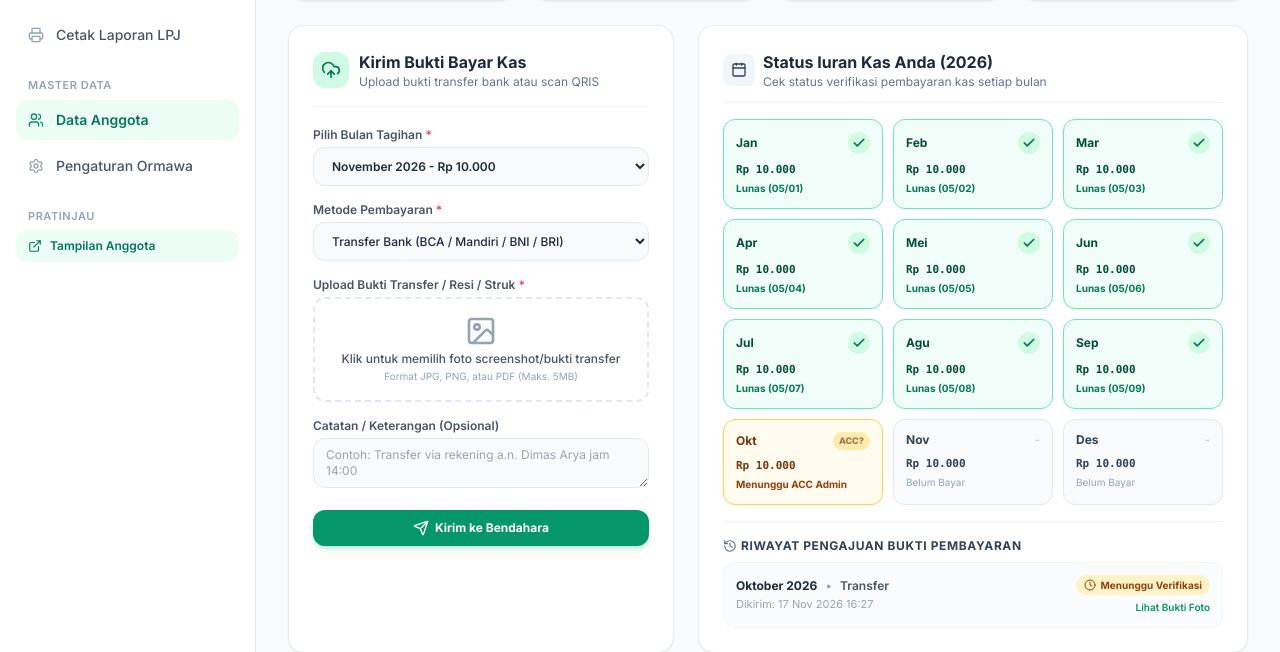
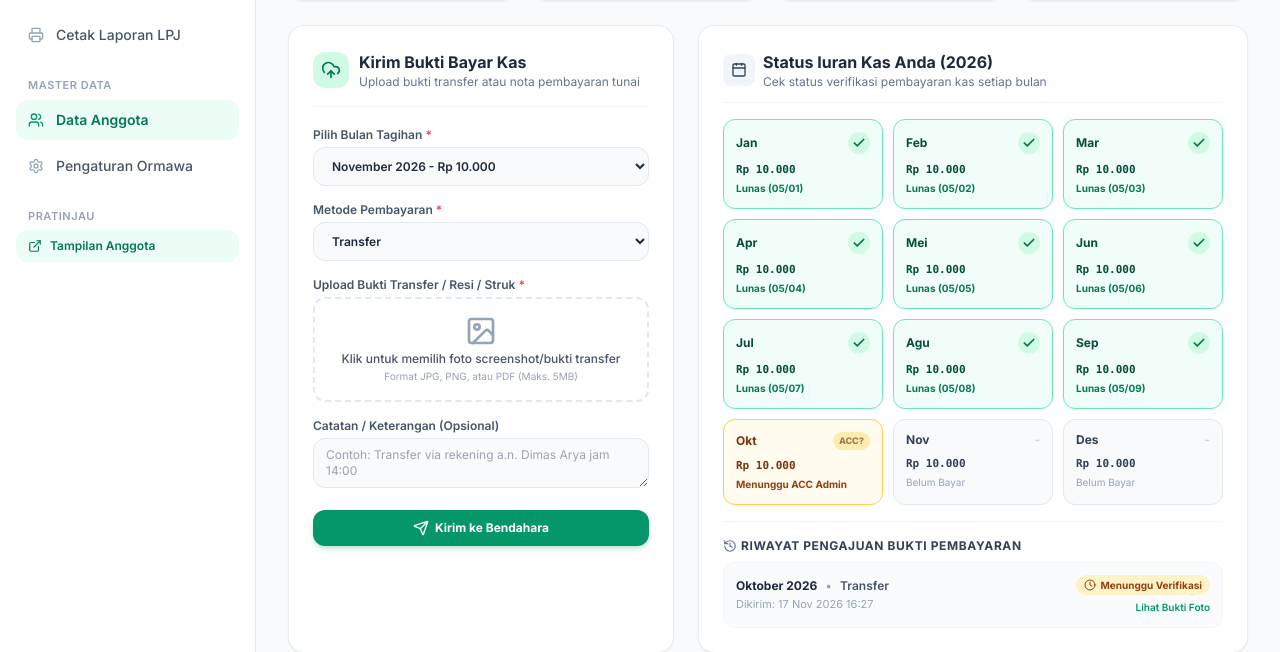
Before and after one commit to gitaxxxxxxxx/ANGGITAONLY, a Django app: page /portal-anggota/ in a window 1280 px wide. Shown: the part 411-1063 px from the top of the page. Run offline with Django 5.2, Linux system fonts and the light colour scheme; data comes from the database, SQL or seed files in the repository; both versions use the stored data as it was after the commit; some libraries are stand-ins or nearby versions.

Commit message:
refactor: Simplify payment methods to only Transfer and Tunai

```diff
--- a/kas_app/models.py
+++ b/kas_app/models.py
@@ -172,9 +172,8 @@ class IuranKas(models.Model):
         ('belum_lunas', 'Belum Lunas'),
     ]
     METODE_CHOICES = [
+        ('Transfer', 'Transfer'),
         ('Tunai', 'Tunai'),
-        ('Transfer Bank', 'Transfer Bank'),
-        ('QRIS', 'QRIS'),
     ]
 
     anggota = models.ForeignKey(Anggota, on_delete=models.CASCADE, related_name='iuran_list')
@@ -182,7 +181,7 @@ class IuranKas(models.Model):
     status = models.CharField(max_length=20, choices=STATUS_CHOICES, default='belum_lunas')
     nominal_dibayar = models.DecimalField(max_digits=12, decimal_places=2, default=0)
     tanggal_bayar = models.DateField(null=True, blank=True)
-    metode_pembayaran = models.CharField(max_length=30, choices=METODE_CHOICES, default='Tunai')
+    metode_pembayaran = models.CharField(max_length=30, choices=METODE_CHOICES, default='Transfer')
     catatan = models.CharField(max_length=200, blank=True, default='')
     transaksi = models.ForeignKey(Transaksi, on_delete=models.SET_NULL, null=True, blank=True, related_name='iuran_terkait')
 
@@ -203,15 +202,14 @@ class PengajuanIuran(models.Model):
         ('ditolak', 'Ditolak'),
     ]
     METODE_CHOICES = [
-        ('Transfer Bank', 'Transfer Bank'),
-        ('QRIS', 'QRIS Kas Ormawa'),
+        ('Transfer', 'Transfer'),
         ('Tunai', 'Tunai'),
     ]
 
     anggota = models.ForeignKey(Anggota, on_delete=models.CASCADE, related_name='pengajuan_list')
     periode = models.ForeignKey(PeriodeKas, on_delete=models.CASCADE, related_name='pengajuan_list')
     nominal = models.DecimalField(max_digits=12, decimal_places=2)
-    metode_pembayaran = models.CharField(max_length=30, choices=METODE_CHOICES, default='Transfer Bank')
+    metode_pembayaran = models.CharField(max_length=30, choices=METODE_CHOICES, default='Transfer')
     bukti_transfer = models.FileField(upload_to='bukti_transfer_anggota/')
     catatan = models.TextField(blank=True, default='')
     status = models.CharField(max_length=20, choices=STATUS_CHOICES, default='menunggu')
--- a/kas_app/views.py
+++ b/kas_app/views.py
@@ -23,7 +23,7 @@ from .models import (
 # ==========================================
 # HELPER FUNCTIONS
 # ==========================================
-def generate_mock_transfer_receipt(anggota, periode, metode='Transfer Bank', catatan=''):
+def generate_mock_transfer_receipt(anggota, periode, metode='Transfer', catatan=''):
     """Membuat resi transfer visual otomatis jika tidak ada file fisik yang diunggah."""
     try:
         from PIL import Image, ImageDraw, ImageFont
@@ -37,7 +37,7 @@ def generate_mock_transfer_receipt(anggota, periode, metode='Transfer Bank', cat
         img = Image.new('RGB', (w, h), color='#F8FAFC')
         draw = ImageDraw.Draw(img)
 
-        header_color = '#00529C' if 'BCA' in metode else ('#16A34A' if 'QRIS' in metode else '#1E3A8A')
+        header_color = '#00529C' if 'Transfer' in metode else '#1E3A8A'
         draw.rectangle([0, 0, w, 110], fill=header_color)
         draw.rounded_rectangle([25, 80, w-25, h-40], radius=20, fill='#FFFFFF', outline='#E2E8F0', width=2)
 
@@ -58,7 +58,7 @@ def generate_mock_transfer_receipt(anggota, periode, metode='Transfer Bank', cat
         draw.text((35, 40), f'{metode.upper()}', fill='#FFFFFF', font=font_head)
         draw.text((w-180, 45), 'RESI RESMI', fill='#E0F2FE', font=font_sm)
 
-        draw.text((w//2, 215), 'TRANSFER BERHASIL', fill='#0F172A', font=font_xl, anchor='mm')
+        draw.text((w//2, 215), 'PEMBAYARAN BERHASIL', fill='#0F172A', font=font_xl, anchor='mm')
         now_str = timezone.now().strftime('%d %b %Y %H:%M WIB')
         draw.text((w//2, 250), now_str, fill='#64748B', font=font_sm, anchor='mm')
 
@@ -72,8 +72,8 @@ def generate_mock_transfer_receipt(anggota, periode, metode='Transfer Bank', cat
             ('No. Referensi', f'TRF{int(timezone.now().timestamp())}'),
             ('Nama Pengirim', anggota.nama),
             ('NIM Mahasiswa', anggota.nim),
-            ('Penerima', 'BEM FASILKOM UI (KAS UTAMA)'),
-            ('Bank Tujuan', 'BCA (014) - Rek. 8820192831'),
+            ('Penerima', 'KAS BENDAHARA ORMAWA'),
+            ('Metode Pembayaran', metode),
             ('Peruntukan', f'Iuran Kas {periode.nama_periode}'),
             ('Catatan', catatan or 'Tanpa catatan tambahan'),
             ('Status', 'BERHASIL / SUKSES'),
@@ -516,7 +516,7 @@ def iuran_matrix_view(request):
                     'nominal': nominal_bayar,
                     'tanggal_bayar': tgl_bayar,
                     'bukti_url': bukti_url,
-                    'metode': pj.metode_pembayaran if pj else (record.metode_pembayaran if record else 'Transfer Bank'),
+                    'metode': pj.metode_pembayaran if pj else (record.metode_pembayaran if record else 'Transfer'),
                 })
                 total_dibayar += nominal_bayar
                 total_kolom_bulan[p.id] += nominal_bayar
@@ -1248,7 +1248,7 @@ def kirim_bukti_iuran_view(request):
     """Memungkinkan anggota mengunggah struk/bukti transfer kas rutin."""
     if request.method == 'POST':
         periode_id = request.POST.get('periode_id')
-        metode = request.POST.get('metode_pembayaran', 'Transfer Bank')
+        metode = request.POST.get('metode_pembayaran', 'Transfer')
         catatan = request.POST.get('catatan', '').strip()
         bukti_file = request.FILES.get('bukti_transfer')
 
--- a/templates/kas_app/portal_anggota.html
+++ b/templates/kas_app/portal_anggota.html
@@ -97,7 +97,7 @@
                 </div>
                 <div>
                     <h3 class="font-bold text-base text-slate-800">Kirim Bukti Bayar Kas</h3>
-                    <p class="text-xs text-slate-500">Upload bukti transfer bank atau scan QRIS</p>
+                    <p class="text-xs text-slate-500">Upload bukti transfer atau nota pembayaran tunai</p>
                 </div>
             </div>
 
@@ -117,10 +117,9 @@
 
                 <div>
                     <label class="block text-xs font-semibold text-slate-600 mb-1">Metode Pembayaran <span class="text-rose-500">*</span></label>
-                    <select name="metode_pembayaran" class="w-full px-3.5 py-2.5 bg-slate-50 border border-slate-200 rounded-xl text-xs font-medium focus:outline-none focus:ring-2 focus:ring-emerald-500">
-                        <option value="Transfer Bank">Transfer Bank (BCA / Mandiri / BNI / BRI)</option>
-                        <option value="QRIS">QRIS Kas Ormawa</option>
-                        <option value="Tunai">Tunai / Titip Langsung</option>
+                    <select name="metode_pembayaran" class="w-full px-3.5 py-2.5 bg-slate-50 border border-slate-200 rounded-xl text-xs font-semibold focus:outline-none focus:ring-2 focus:ring-emerald-500">
+                        <option value="Transfer">Transfer</option>
+                        <option value="Tunai">Tunai</option>
                     </select>
                 </div>
 
```
Also changed, not shown: seed_data.py (+10 -10 lines), db.sqlite3, media/bukti_transfer_anggota/receipt_2401010259_11_1794907649.png (added), media/bukti_transfer_anggota/receipt_2401010262_10_1794907649.png (added).
